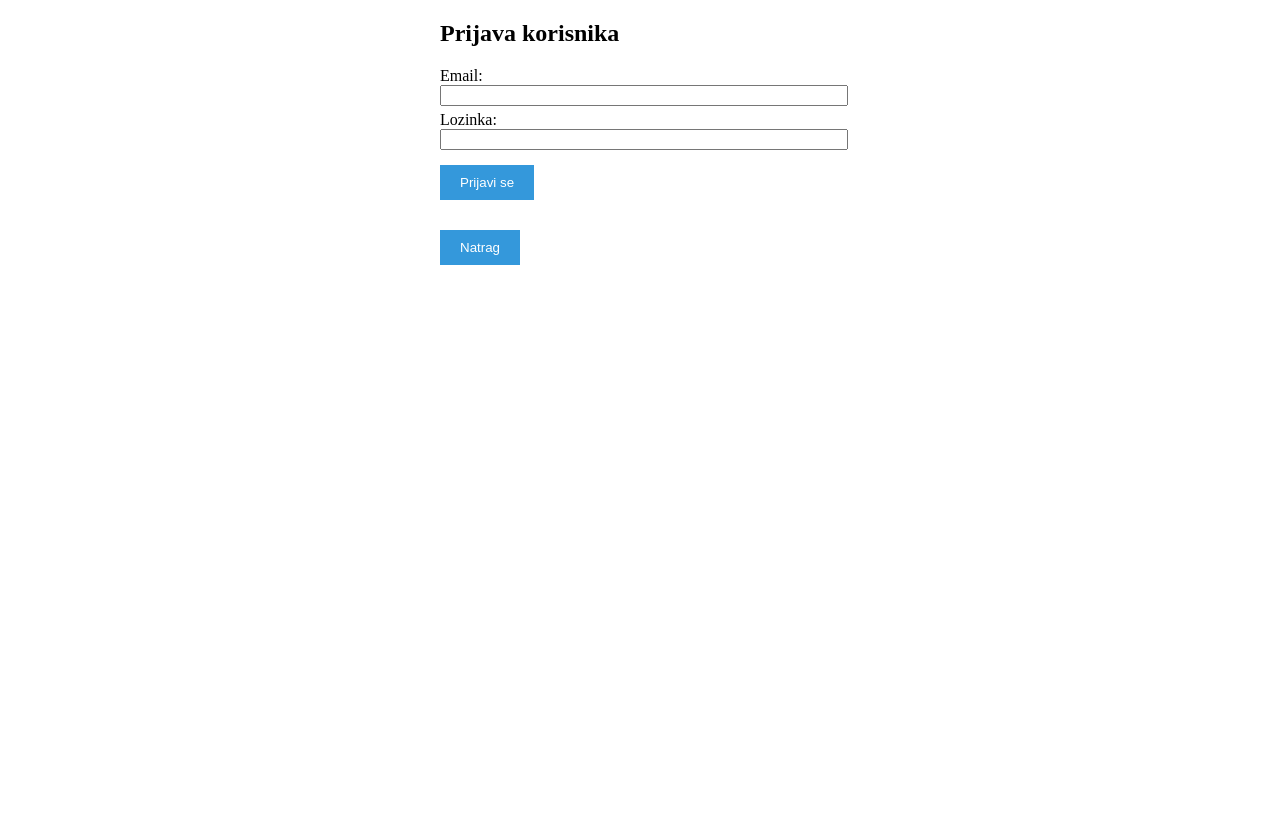
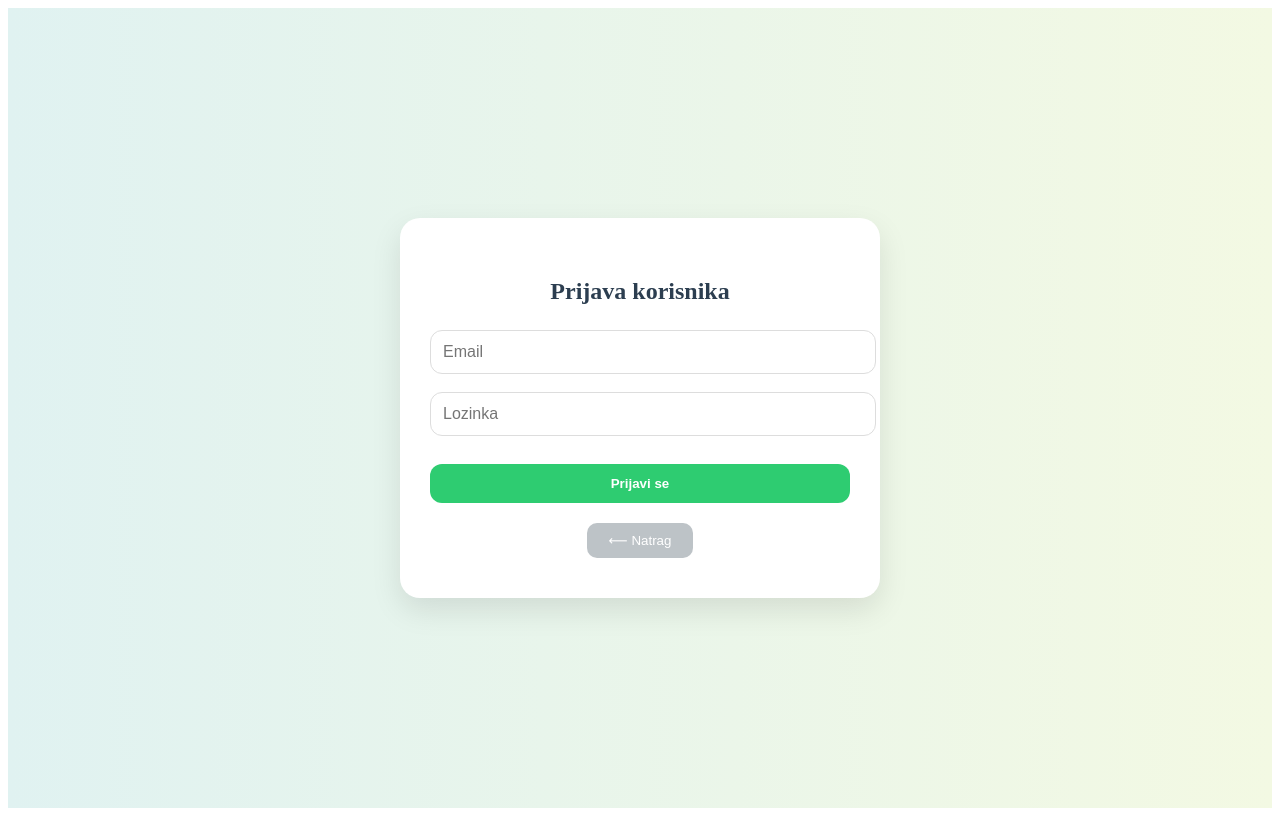
Before and after one commit to shlazaric/frontend, a Vue app in the folder vetdoc/: page /login in a window 1280 px wide. Built offline with nearby package versions, Linux system fonts and the light colour scheme.

Commit message:
Poboljšani izgled stranice za prijavu

```diff
--- a/vetdoc/src/components/User/UserLoginForm.vue
+++ b/vetdoc/src/components/User/UserLoginForm.vue
@@ -1,102 +1,143 @@
 <template>
-  <div class="form-container">
+  <div class="login-page">
+    <div class="form-box">
       <h2>Prijava korisnika</h2>
 
-    <!-- Forma za prijavu korisnika -->
       <form @submit.prevent="handleSubmit">
-      <div>
-        <label>Email:</label>
-        <input v-model="email" /> <!-- Povezivanje inputa sa 'email' varijablom -->
-        <span v-if="errors.email">{{ errors.email }}</span> <!-- Prikaz greške za email -->
+        <div class="form-group">
+          <input v-model="email" type="email" placeholder="Email" />
+          <span v-if="errors.email">{{ errors.email }}</span>
         </div>
 
-      <div>
-        <label>Lozinka:</label>
-        <input type="password" v-model="password" /> <!-- Povezivanje inputa sa 'password' varijablom -->
-        <span v-if="errors.password">{{ errors.password }}</span> <!-- Prikaz greške za lozinku -->
+        <div class="form-group">
+          <input v-model="password" type="password" placeholder="Lozinka" />
+          <span v-if="errors.password">{{ errors.password }}</span>
         </div>
 
-      <button type="submit">Prijavi se</button> <!-- Dugme za slanje forme -->
+        <button type="submit" class="submit-btn">Prijavi se</button>
       </form>
 
-    <!-- Gumb za povratak na početnu stranicu -->
-    <RouterLink to="/" class="back-button">
-      <button type="button">Natrag</button>
+      <RouterLink to="/" class="back-link">
+        <button type="button">⟵ Natrag</button>
       </RouterLink>
+    </div>
   </div>
 </template>
 
 <script setup>
-// Uvoz potrebnih funkcija iz Vue-a i vue-routera
 import { ref } from 'vue'
-import { useRouter } from 'vue-router' // Dodano za navigaciju
+import { useRouter } from 'vue-router'
 
-// Kreiranje router instance
 const router = useRouter()
 
-// Definiranje reaktivnih varijabli
 const email = ref('')
 const password = ref('')
-const errors = ref({}) // Objekt za čuvanje grešaka
+const errors = ref({})
 
-// Funkcija za provjeru unosa (validaciju)
 const validate = () => {
-  errors.value = {} // Praznimo greške prije nove provjere
-
+  errors.value = {}
   if (!email.value || !/\S+@\S+\.\S+/.test(email.value)) {
     errors.value.email = 'Unesite ispravan email.'
   }
   if (!password.value) {
     errors.value.password = 'Unesite lozinku.'
   }
-
-  // Ako nema grešaka, vraćamo true
   return Object.keys(errors.value).length === 0
 }
 
-// Funkcija za obradu prijave
 const handleSubmit = () => {
   if (validate()) {
     alert('Korisnik uspješno prijavljen!')
-    router.push('/home-page') // Prebacivanje na HomePage
+    router.push('/home-page')
   }
 }
 </script>
 
 <style scoped>
-/* Stilizacija forme */
-.form-container {
-  max-width: 400px;
-  margin: auto;
+.login-page {
+  display: flex;
+  justify-content: center;
+  align-items: center;
+  min-height: 100vh;
+  background: linear-gradient(to right, #e0f2f1, #f3f9e3);
+}
+
+.form-box {
+  background-color: #ffffff;
+  padding: 40px 30px;
+  border-radius: 20px;
+  box-shadow: 0 12px 30px rgba(0, 0, 0, 0.1);
+  width: 100%;
+  max-width: 420px;
+  text-align: center;
+}
+
+h2 {
+  margin-bottom: 25px;
+  color: #2c3e50;
+  font-weight: bold;
+}
+
+.form-group {
+  margin-bottom: 18px;
+  text-align: left;
 }
 
 input {
-  display: block;
   width: 100%;
-  margin-bottom: 5px;
+  padding: 12px;
+  border: 1.5px solid #ddd;
+  border-radius: 12px;
+  transition: border-color 0.3s ease;
+  font-size: 16px;
+}
+
+input:focus {
+  border-color: #2ecc71;
+  outline: none;
 }
 
 span {
-  color: red;
-  font-size: 0.9em;
+  display: block;
+  color: #e74c3c;
+  font-size: 13px;
+  margin-top: 4px;
 }
 
-button {
+.submit-btn {
+  width: 100%;
+  padding: 12px;
+  background-color: #2ecc71;
+  color: white;
+  font-weight: bold;
+  border: none;
+  border-radius: 12px;
+  cursor: pointer;
+  transition: background-color 0.3s ease;
   margin-top: 10px;
-  padding: 10px 20px;
-  background-color: #3498db;
+}
+
+.submit-btn:hover {
+  background-color: #27ae60;
+}
+
+.back-link {
+  display: block;
+  margin-top: 20px;
+  text-align: center;
+}
+
+.back-link button {
+  background-color: #bdc3c7;
   color: white;
   border: none;
+  padding: 10px 22px;
+  border-radius: 10px;
   cursor: pointer;
+  transition: background-color 0.3s ease;
 }
 
-button:hover {
-  background-color: #2980b9;
-}
-
-/* Stilizacija gumba za povratak */
-.back-button {
-  margin-top: 20px;
-  display: inline-block;
+.back-link button:hover {
+  background-color: #95a5a6;
 }
 </style>
```
Lines whose indentation alone changed are shown as unchanged.
